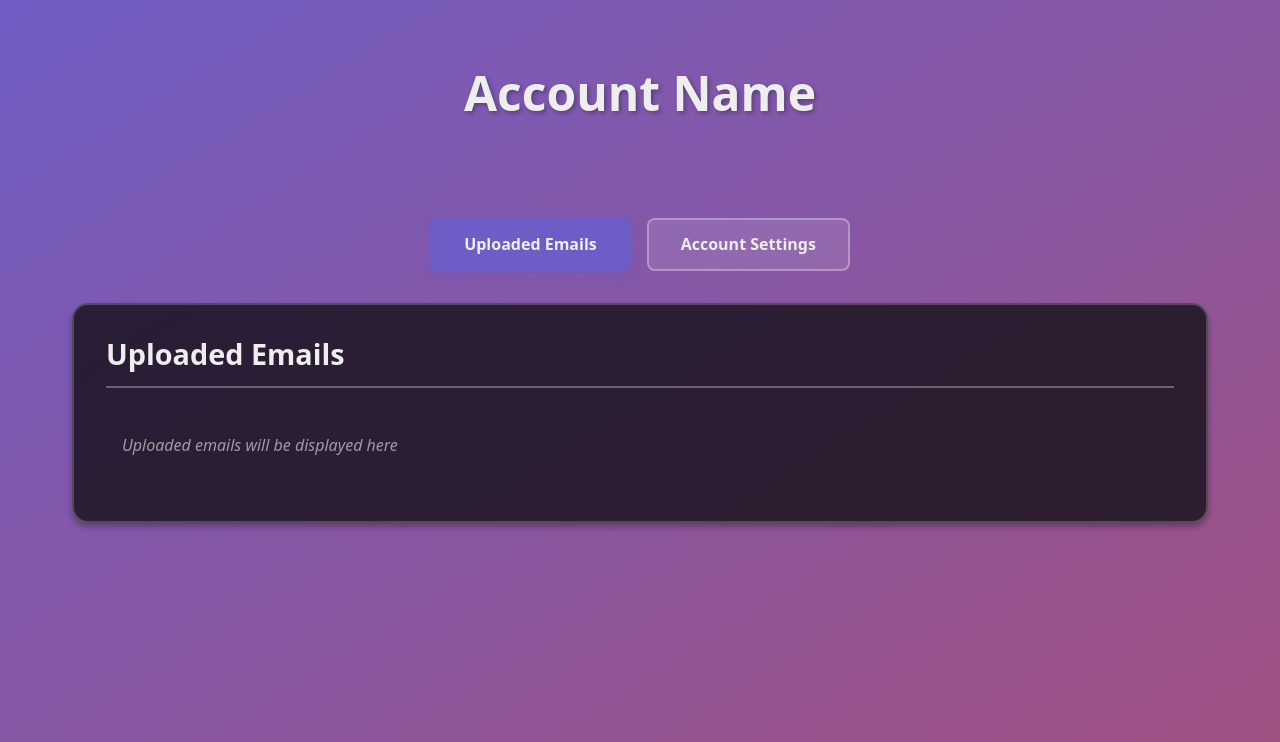
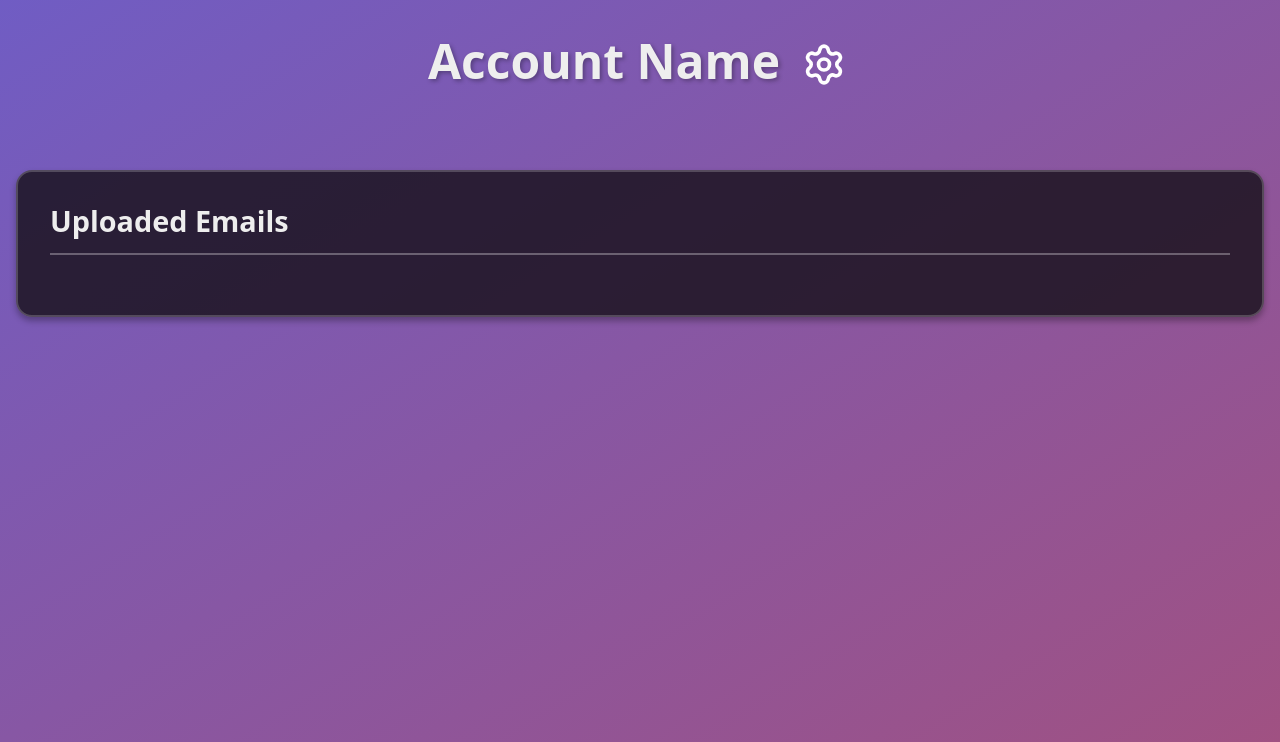
Before and after one commit to Sebastian0324/Fishing, a Flask app: page /Account in a window 1280 px wide. Shown: the part 58-800 px from the top of the page. Run offline with Flask 3, Linux system fonts and the light colour scheme.

Commit message:
Enhance account settings UI with toggle functionality and improved layout

```diff
--- a/Fish/static/Style.css
+++ b/Fish/static/Style.css
@@ -71,6 +71,19 @@ div#Login {
 /* ###########    main    ########### */
 /* ################################## */
 
+.section-header {
+    font-size: 1.8rem;
+    font-weight: bold;
+    margin-bottom: 1em;
+    padding-bottom: 0.5em;
+    color: var(--Text_Color);
+    border-bottom: 2px solid rgba(255, 255, 255, 0.3);
+
+    display: flex;
+    justify-content: space-between;
+    align-items: center;
+}
+
 #uploadForm, #analysis {
     overflow: hidden;
     margin-top: 1em;
@@ -540,16 +527,109 @@ img {
     }
 }
 
+.page-header {
+    display: flex;
+    align-items: center;
+    justify-content: center;
+    position: relative;
+    margin-bottom: 1em;
+}
+
 .page-title {
     font-size: 3rem;
     font-weight: bold;
     text-align: center;
+    margin: 0;
     margin-bottom: 1em;
     color: var(--Text_Color);
     text-shadow: 2px 2px 4px rgba(0, 0, 0, 0.3);
 }
 
-/* Content Section - Styled container for page sections */
+.header-container {
+    display: flex;
+    align-items: center;
+    justify-content: center;
+    gap: 1rem;
+    margin-bottom: 2rem;
+}
+
+.settings-cogwheel {
+    background: none;
+    border: none;
+    display: flex;
+    width: 56px;
+    height: 56px;
+    align-items: center;
+    justify-content: center;
+    cursor: pointer;
+    transition: all 0.3s ease;
+    margin-bottom: 2.5em;
+}
+
+.settings-cogwheel svg {
+    width: 47px;
+    height: 47px;
+}
+
+.settings-panel .account-section {
+    background-color: color-mix(in srgb, var(--BC), #000000aa);
+    border: 2px solid rgba(255, 255, 255, 0.2);
+    border-radius: 1em;
+    padding: 2em;
+    margin-bottom: 2em;
+    box-shadow: 0 4px 6px rgba(0, 0, 0, 0.3);
+    position: relative;
+}
+
+.header-with-close {
+    position: relative;
+    display: flex;
+    justify-content: space-between;
+    align-items: center;
+    margin-bottom: 1em;
+}
+
+.header-with-close::after {
+    content: "";
+    position: absolute;
+    bottom: 0;
+    left: 0;
+    right: 0;
+    height: 2px;
+    background-color: rgba(255, 255, 255, 0.3);
+    z-index: 0;
+}
+
+.header-with-close .section-header {
+    font-size: 1.8rem;
+    font-weight: bold;
+    color: var(--Text_Color);
+    margin: 0;
+    padding-bottom: 0.5em;
+    z-index: 1;
+    background-color: transparent;
+}
+.close-login {
+    border: none;
+    background: none;
+    cursor: pointer;
+    width: 32px;
+    height: 32px;
+    display: flex;
+    align-items: center;
+    justify-content: center;
+    padding: 0;
+    z-index: 1;
+}
+
+.close-login svg {
+    width: 24px;
+    height: 24px;
+    color: var(--Text_Color);
+    opacity: 0.9;
+}
+
+
 .content-section {
     background-color: color-mix(in srgb, var(--BC), #000000aa);
     border: 2px solid rgba(255, 255, 255, 0.2);
@@ -557,34 +637,6 @@ img {
     padding: 2em;
     margin-bottom: 2em;
     box-shadow: 0 4px 6px rgba(0, 0, 0, 0.3);
-}
-
-/* Section Header - Header for content sections */
-.section-header {
-    font-size: 1.8rem;
-    font-weight: bold;
-    margin-bottom: 1em;
-    padding-bottom: 0.5em;
-    border-bottom: 2px solid rgba(255, 255, 255, 0.3);
-    color: var(--Text_Color);
-}
-
-/* Ensure How it Works section header matches Upload section header spacing */
-#howItWorksSection .section-header {
-    font-size: 1.8rem;
-    font-weight: bold;
-    margin-bottom: 1em;
-    padding-bottom: 0.5em;
-    border-bottom: 2px solid rgba(255, 255, 255, 0.3);
-}
-
-/* Ensure Description section header matches How To section header */
-#welcomeSection .section-header {
-    font-size: 1.8rem;
-    font-weight: bold;
-    margin-bottom: 1em;
-    padding-bottom: 0.5em;
-    border-bottom: 2px solid rgba(255, 255, 255, 0.3);
 }
 
 /* Placeholder Content - Container for placeholder content */
@@ -603,13 +655,6 @@ img {
 /* #########    Account    ########## */
 /* ################################## */
 
-/* Backward compatibility - Account classes map to general classes */
-.account-container {
-    max-width: 1200px;
-    margin: 2em auto;
-    padding: 2em;
-}
-
 .account-title {
     font-size: 3rem;
     font-weight: bold;
--- a/Fish/static/script.js
+++ b/Fish/static/script.js
@@ -1446,10 +1446,7 @@ function toggleAnalysis() {
   }
 }
 
-const toUploadBtn = document.getElementById("ToUpload");
-if (toUploadBtn) {
-  toUploadBtn.addEventListener("click", toggleAnalysis);
-}
+document.getElementById("ToUpload").addEventListener("click", toggleAnalysis);
 
 // -------========-------    End of Upload Page    -------========-------
 
@@ -1628,6 +1625,28 @@ document.addEventListener("DOMContentLoaded", function() {
     });
   }
 });
+
+// -------========-------    Settings Panel Toggle Function    -------========-------
+function toggleSettings() {
+  const settingsPanel = document.getElementById('settingsPanel');
+  const emailsSection = document.getElementById('emailsSection');
+
+  if (!settingsPanel) return;
+
+  if (settingsPanel.style.display === 'none' || settingsPanel.style.display === '') {
+    // Show settings panel
+    settingsPanel.style.display = 'block';
+
+    // Hide uploaded emails
+    if (emailsSection) emailsSection.style.display = 'none';
+  } else {
+    // Hide settings panel
+    settingsPanel.style.display = 'none';
+
+    // Show uploaded emails again
+    if (emailsSection) emailsSection.style.display = 'block';
+  }
+}
 
 // Forum Page (placeholder data)
 const discussions = { /* ... unchanged ... */ };
--- a/Fish/templates/Account.html
+++ b/Fish/templates/Account.html
@@ -1,46 +1,47 @@
 {% extends "form.html" %}
+
 {% block content %}
-    <div class="account-container">
+<div class="page-container">
+
   <!-- Account Name Title -->
-        <h1 class="account-title">{% if session.name %} {{ session.name }} {% else %} Account Name {% endif %}</h1>
-
-        <!-- Toggle Buttons -->
-        <div class="account-toggle-buttons">
-            <button id="showEmailsBtn" class="toggle-btn active">Uploaded Emails</button>
-            <button id="showSettingsBtn" class="toggle-btn">Account Settings</button>
+  <div class="header-container">
+    <h1 class="page-title">
+      {% if session.name %}
+        {{ session.name }}
+      {% else %}
+        Account Name
+      {% endif %}
+    </h1>
+    <button class="settings-cogwheel" onclick="toggleSettings()" aria-label="Open Settings">
+      <i data-lucide="settings"></i>
+    </button>
   </div>
 
   <!-- Uploaded Emails Section -->
   <div class="account-section uploaded-emails-section" id="emailsSection">
     <h3 class="section-header">Uploaded Emails</h3>
-            <div class="placeholder-content">
-                <p class="placeholder-text">Uploaded emails will be displayed here</p>
+  </div>
+
+  <!-- Settings Panel -->
+<div class="settings-panel" id="settingsPanel" style="display: none;">
+    <div class="account-section">
+        <div class="header-with-close">
+            <h3 class="section-header">Account Settings</h3>
+            <button class="close-login" onclick="toggleSettings()" aria-label="Close Settings">
+                <i data-lucide="x"></i>
+            </button>
+        </div>
+        <div class="settings-content">
+            <p>Change your account preferences here.</p>
         </div>
     </div>
-        <!-- Account Settings Section -->
-        <div class="account-section settings-section" id="settingsSection" style="display: none;">
-            <h3 class="section-header">Account Settings</h3>
-            <div id="changePasswordError" class="alert alert-danger" role="alert" style="display: none;"></div>
-            <div id="changePasswordSuccess" class="alert alert-success" role="alert" style="display: none;"></div>
-
-            <form id="changePasswordForm" class="change-password-form">
-                <div class="mb-4">
-                    <label for="currentPassword" class="form-label fw-semibold">Current Password</label>
-                    <input type="password" class="form-control form-control-lg" id="currentPassword" name="current_password" placeholder="Enter your current password" required>
 </div>
 
-                <div class="mb-4">
-                    <label for="newPassword" class="form-label fw-semibold">New Password</label>
-                    <input type="password" class="form-control form-control-lg" id="newPassword" name="new_password" placeholder="Enter your new password" required>
-                </div>
 
-                <div class="mb-4">
-                    <label for="confirmPassword" class="form-label fw-semibold">Confirm New Password</label>
-                    <input type="password" class="form-control form-control-lg" id="confirmPassword" name="confirm_password" placeholder="Re-enter your new password" required>
-                </div>
+  <script src="https://unpkg.com/lucide@latest/dist/umd/lucide.js"></script>
+  <script>
+    lucide.createIcons();
+  </script>
 
-                <button type="submit" class="btn btn-primary btn-lg w-100 fw-semibold">Change Password</button>
-            </form>
-        </div>
 </div>
 {% endblock %}
```
Also changed, not shown: other parts of Fish/static/Style.css (+11 -45 lines). Lines whose indentation alone changed are shown as unchanged.
